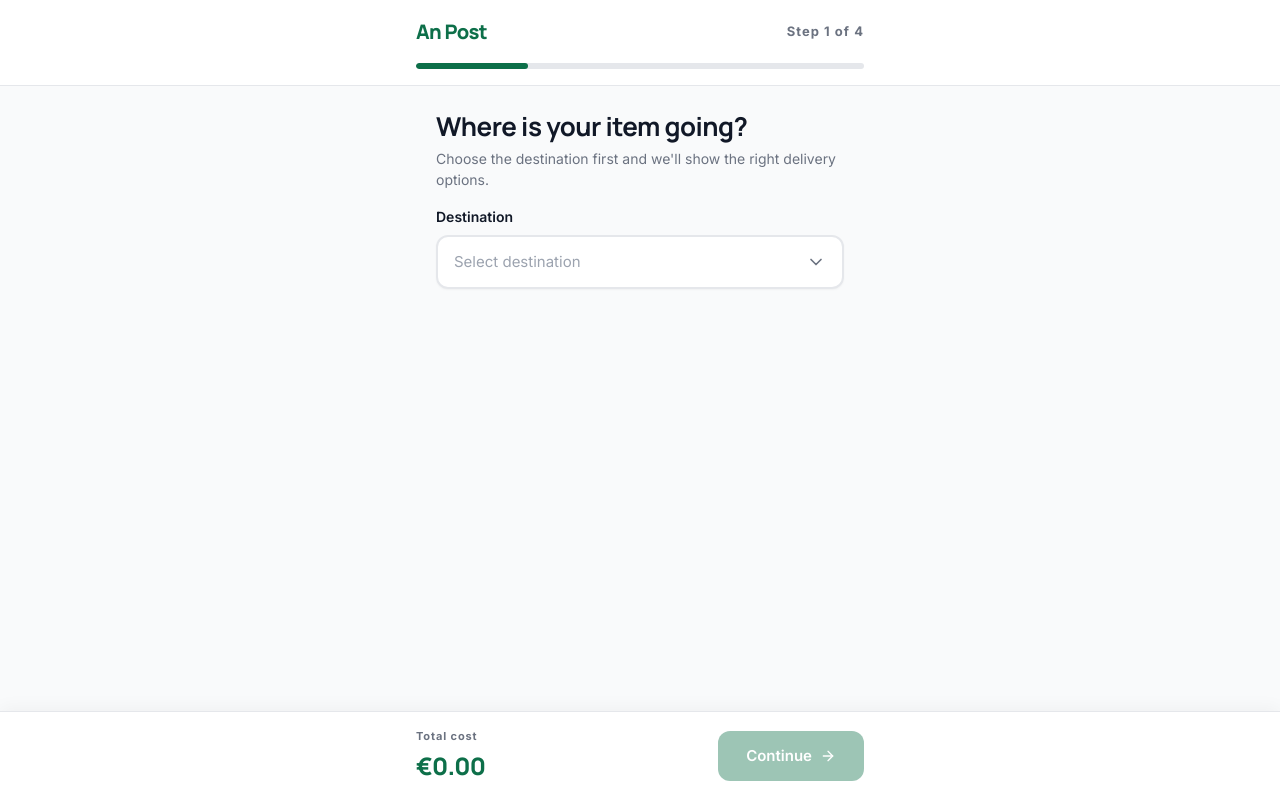
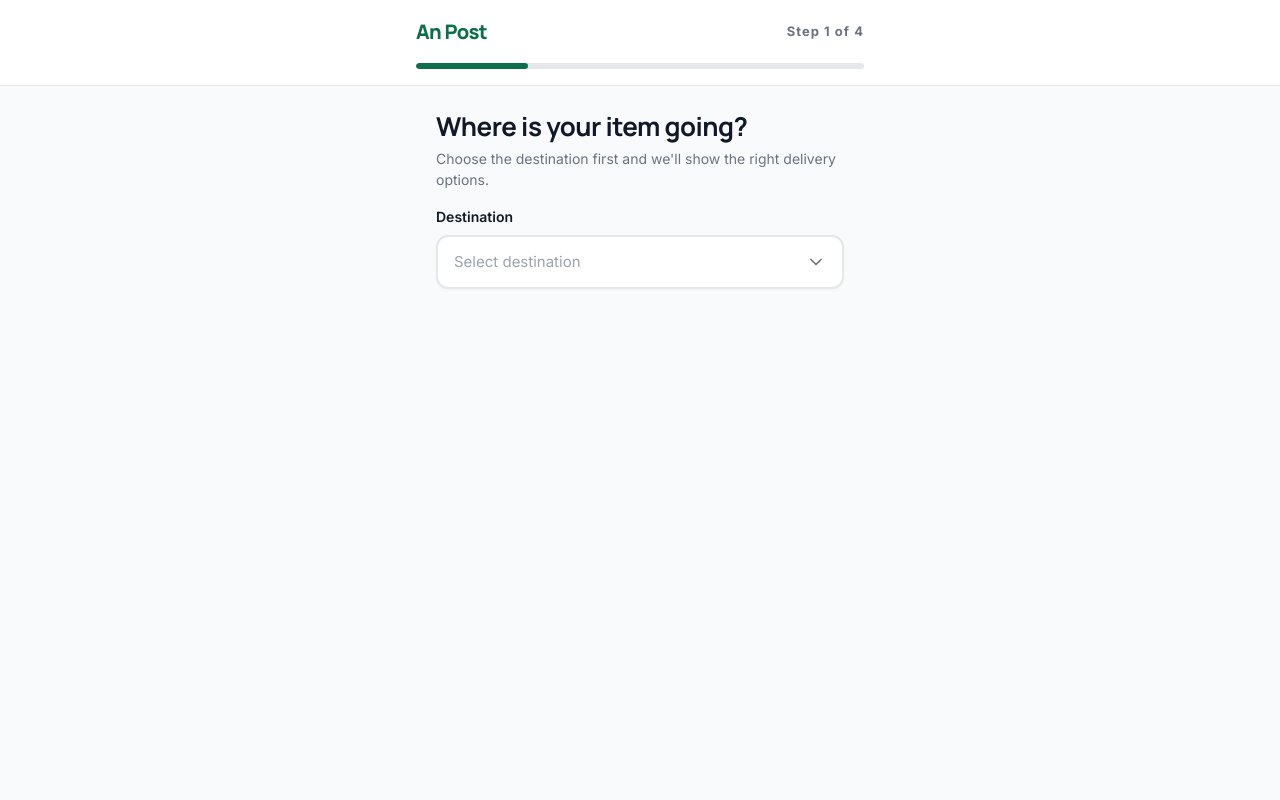
Before and after one commit to Zhangl31/Cpfigmatest, a React (Vite) app: page /Cpfigmatest/step1 in a window 1280 px wide. Built offline with nearby package versions, Linux system fonts and the light colour scheme.

Commit message:
Update CheckoutLayout.tsx

```diff
--- a/src/app/components/CheckoutLayout.tsx
+++ b/src/app/components/CheckoutLayout.tsx
@@ -1,58 +1,83 @@
-import React from 'react';
-import { Outlet, useNavigate, useLocation } from 'react-router';
-import { ChevronLeft } from 'lucide-react';
-import { motion, AnimatePresence } from 'motion/react';
-import { useCheckout } from '../context/CheckoutContext';
-
-const STEP_ROUTES = ['/', '/step1', '/step2', '/step3', '/step4', '/confirmation'];
+import React, { useMemo } from "react";
+import { Outlet, useLocation } from "react-router";
+import { motion, AnimatePresence } from "motion/react";
+import { useCheckout } from "../context/CheckoutContext";
 
 export const CheckoutLayout = () => {
   const location = useLocation();
-  const navigate = useNavigate();
-  const { getTotalPrice } = useCheckout();
+  const {
+    data,
+    getTotalPrice,
+    requiresContentsType,
+  } = useCheckout();
 
-  const currentStep = location.pathname === '/' ? 1 :
-                      location.pathname === '/step1' ? 1 :
-                      location.pathname === '/step2' ? 2 :
-                      location.pathname === '/step3' ? 3 :
-                      location.pathname === '/step4' ? 4 : 0;
+  const currentStep =
+    location.pathname === "/" || location.pathname === "/step1"
+      ? 1
+      : location.pathname === "/step2"
+        ? 2
+        : location.pathname === "/step3"
+          ? 3
+          : location.pathname === "/step4"
+            ? 4
+            : 0;
 
-  const showBottomBar = currentStep > 0 && currentStep < 5;
+  const shouldShowTotalCost = useMemo(() => {
+    if (!data.destination || !data.itemType || !data.weight) {
+      return false;
+    }
+
+    if (requiresContentsType() && !data.contents) {
+      return false;
+    }
+
+    return true;
+  }, [
+    data.destination,
+    data.itemType,
+    data.weight,
+    data.contents,
+    requiresContentsType,
+  ]);
+
+  const showBottomBar =
+    currentStep > 0 && currentStep < 5 && shouldShowTotalCost;
 
   return (
     <div
       className="min-h-screen"
-      style={{ backgroundColor: '#F9FAFB' }}
+      style={{ backgroundColor: "#F9FAFB" }}
     >
       {/* Header */}
       <header
         className="sticky top-0 z-50 px-5 py-4 border-b"
         style={{
-          backgroundColor: '#FFFFFF',
-          borderColor: '#E5E7EB'
+          backgroundColor: "#FFFFFF",
+          borderColor: "#E5E7EB",
         }}
       >
         <div className="flex items-center justify-between max-w-md mx-auto">
           <div
             className="text-lg"
             style={{
-              fontFamily: 'Manrope, sans-serif',
-              fontSize: '20px',
+              fontFamily: "Manrope, sans-serif",
+              fontSize: "20px",
               fontWeight: 800,
-              color: '#0D6F49',
-              letterSpacing: '-0.03em'
+              color: "#0D6F49",
+              letterSpacing: "-0.03em",
             }}
           >
             An Post
           </div>
+
           {currentStep > 0 && (
             <div
               style={{
-                fontFamily: 'Inter, sans-serif',
-                fontSize: '13px',
+                fontFamily: "Inter, sans-serif",
+                fontSize: "13px",
                 fontWeight: 700,
-                color: '#6B7280',
-                letterSpacing: '0.08em'
+                color: "#6B7280",
+                letterSpacing: "0.08em",
               }}
             >
               Step {currentStep} of 4
@@ -64,11 +89,11 @@ export const CheckoutLayout = () => {
         {currentStep > 0 && (
           <div
             className="mt-4 h-1.5 rounded-full overflow-hidden max-w-md mx-auto"
-            style={{ backgroundColor: '#E5E7EB' }}
+            style={{ backgroundColor: "#E5E7EB" }}
           >
             <motion.div
               className="h-full rounded-full"
-              style={{ backgroundColor: '#0D6F49' }}
+              style={{ backgroundColor: "#0D6F49" }}
               initial={{ width: 0 }}
               animate={{ width: `${(currentStep / 4) * 100}%` }}
               transition={{ duration: 0.3 }}
@@ -78,7 +103,11 @@ export const CheckoutLayout = () => {
       </header>
 
       {/* Main Content */}
-      <main className="max-w-md mx-auto px-5 pb-32">
+      <main
+        className={`max-w-md mx-auto px-5 ${
+          showBottomBar ? "pb-32" : "pb-8"
+        }`}
+      >
         <AnimatePresence mode="wait">
           <motion.div
             key={location.pathname}
@@ -97,9 +126,9 @@ export const CheckoutLayout = () => {
         <div
           className="fixed bottom-0 left-0 right-0 px-5 py-4 border-t"
           style={{
-            backgroundColor: '#FFFFFF',
-            borderColor: '#E5E7EB',
-            boxShadow: '0 -4px 16px rgba(0, 0, 0, 0.04)'
+            backgroundColor: "#FFFFFF",
+            borderColor: "#E5E7EB",
+            boxShadow: "0 -4px 16px rgba(0, 0, 0, 0.04)",
           }}
         >
           <div className="max-w-md mx-auto flex items-center justify-between">
@@ -107,27 +136,28 @@ export const CheckoutLayout = () => {
               <div
                 className="mb-1"
                 style={{
-                  fontFamily: 'Inter, sans-serif',
-                  fontSize: '11px',
+                  fontFamily: "Inter, sans-serif",
+                  fontSize: "11px",
                   fontWeight: 700,
-                  color: '#6B7280',
-                  letterSpacing: '0.08em'
+                  color: "#6B7280",
+                  letterSpacing: "0.08em",
                 }}
               >
                 Total cost
               </div>
               <div
                 style={{
-                  fontFamily: 'Manrope, sans-serif',
-                  fontSize: '24px',
+                  fontFamily: "Manrope, sans-serif",
+                  fontSize: "24px",
                   fontWeight: 800,
-                  color: '#0D6F49',
-                  letterSpacing: '-0.03em'
+                  color: "#0D6F49",
+                  letterSpacing: "-0.03em",
                 }}
               >
                 €{getTotalPrice().toFixed(2)}
               </div>
             </div>
+
             <div id="bottom-cta-container"></div>
           </div>
         </div>
@@ -135,3 +165,5 @@ export const CheckoutLayout = () => {
     </div>
   );
 };
+
+export default CheckoutLayout;
```
